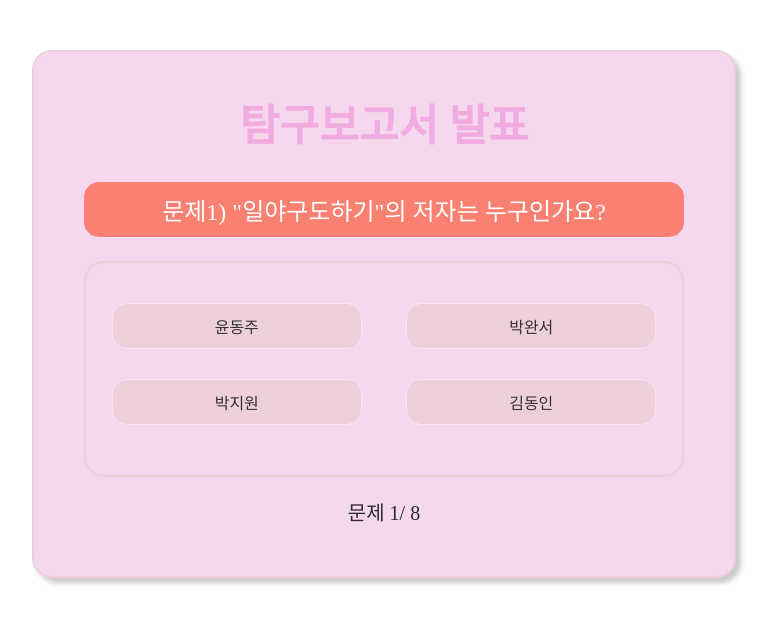
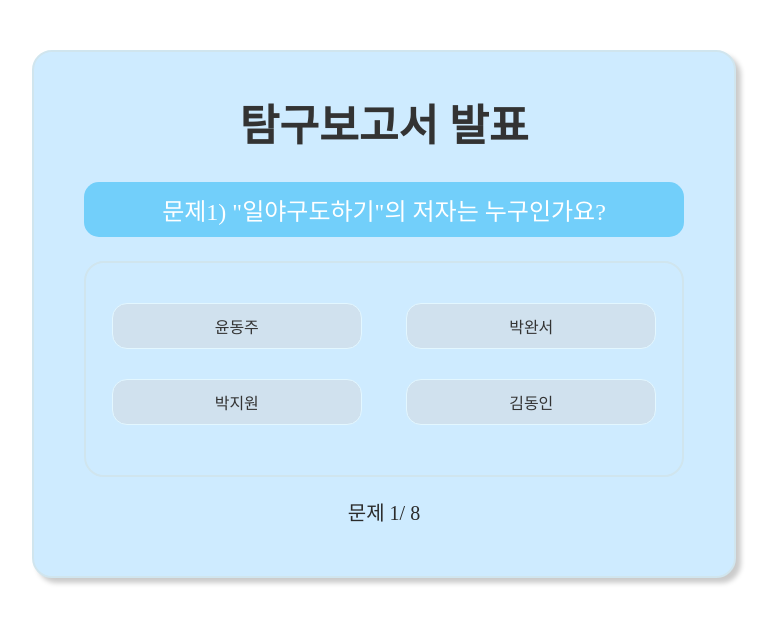
Before and after one commit to hyoje099/rhdehdrydbrrhkwjd, a plain HTML site: page index.html in a window 1280 px wide. Shown: the whole page, without its empty margins (256-1030 px from the left). Drawn offline with Linux system fonts and the light colour scheme.

Commit message:
Update 2.css

```diff
--- a/style/2.css
+++ b/style/2.css
@@ -6,14 +6,14 @@ body {
     padding: 10px 50px 30px;
     margin: 50px auto;
     width: 600px;
-    background: #f5d8ed;
-    border: 2px solid #eed0dc;
+    background: #ceebff;
+    border: 2px solid #d0e5ee;
     border-radius: 20px;
     box-shadow: 5px 5px 5px #cbcbcb;
  }
 
  .grid h1 {
-    color: #f092daa7;
+    color: #333;
     font-size: 2.4em;
     text-align: center;
     ;
@@ -21,7 +21,7 @@ body {
 
  #question {
     padding: 10px 2em;
-    background: salmon;
+    background: rgb(114, 207, 250);
     border-radius: 15px;
     font-size: 24px;
     color: #fff;
@@ -38,7 +38,7 @@ body {
 
  .buttons {
     padding: 30px 20px;
-    border: 2px solid #eed0dc;
+    border: 2px solid #d0e5ee;
     border-radius: 20px;
  }
 
@@ -48,8 +48,8 @@ body {
     width: 250px;
     font-size: 16px;
     color: #333;
-    background: #eed0dc;
-    border: 1px solid #ffe3ed;
+    background: #d0e1ee;
+    border: 1px solid #e3f7ff;
     border-radius: 15px;
     cursor: pointer;
     transition: all .2s;
@@ -60,6 +60,6 @@ body {
  }
 
  .btn:hover {
-    background: #c34c74;
+    background: #4ca3c3;
     color: #fff;
  }
```
